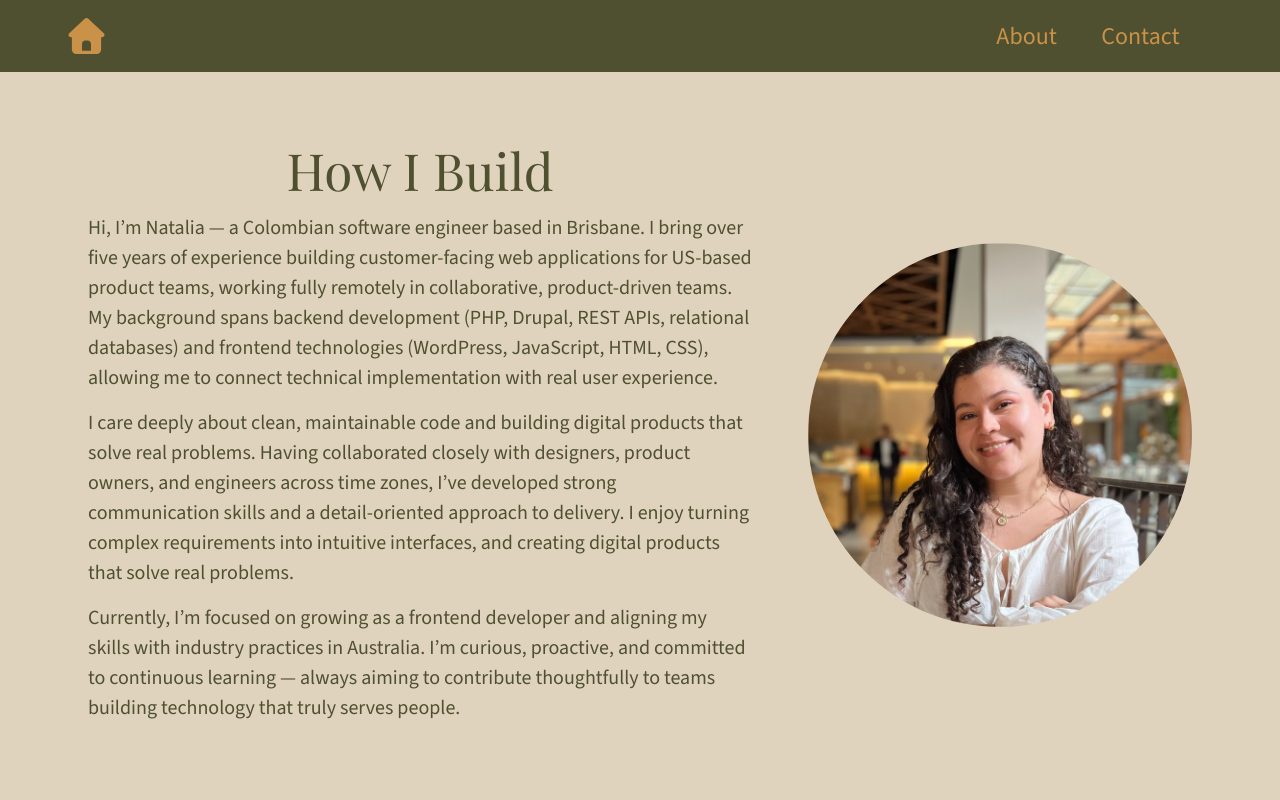
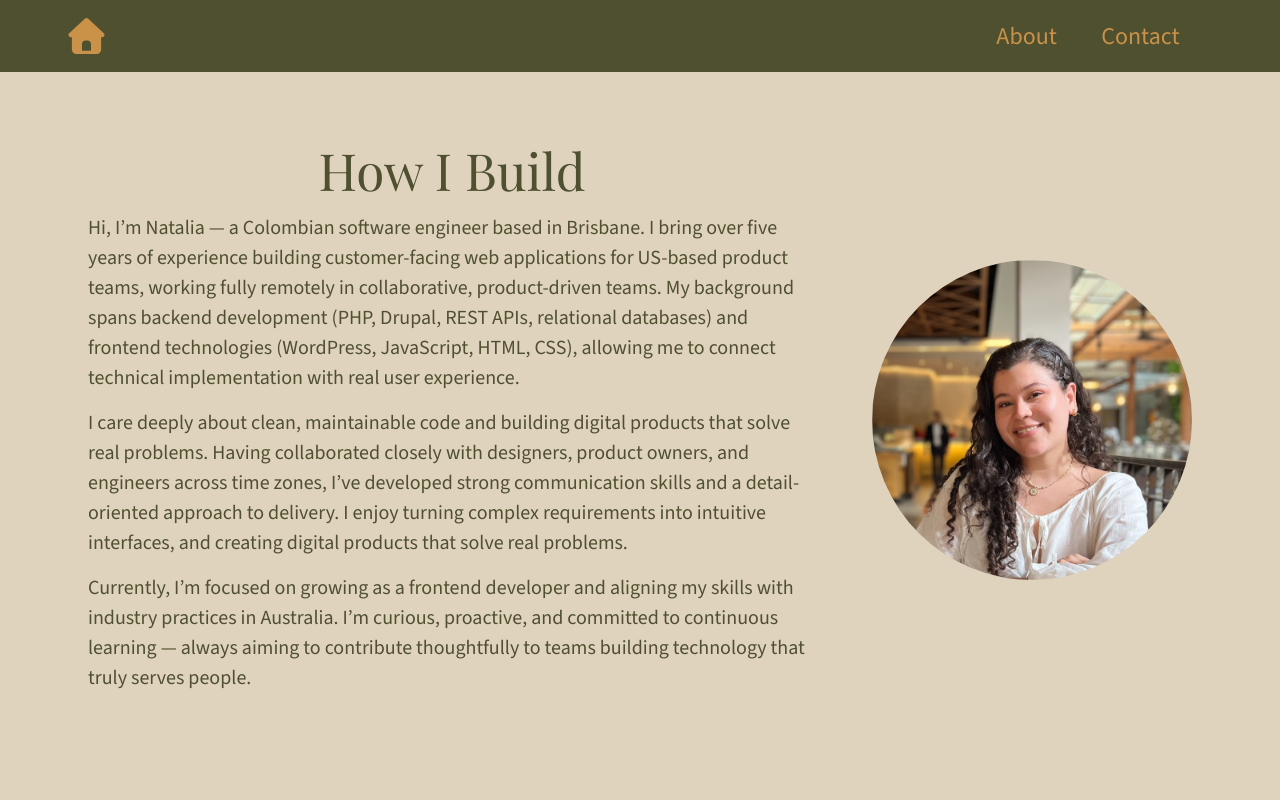
Before and after one commit to nataliatorres/nataliatorres.github.io, a React (Vite) app: page / in a window 1280 px wide. Shown: the top 800 px of the page. Built offline with nearby package versions, Linux system fonts and the light colour scheme; a web font is replaced by a local one.

Commit message:
Updating the viewport width for the profile picture

```diff
--- a/src/App.tsx
+++ b/src/App.tsx
@@ -30,7 +30,7 @@ function App() {
             </div>
             <div className="flex">
                 <figure className="flex flex-wrap place-content-center">
-                    <img className="lg:max-w-[30vw] max-w-[50vw] rounded-full" src={profilePicture} alt={"Profile picture"} />
+                    <img className="max-w-[40vw] lg:max-w-[25vw] rounded-full" src={profilePicture} alt={"Profile picture"} />
                 </figure>
             </div>
         </div>
```
